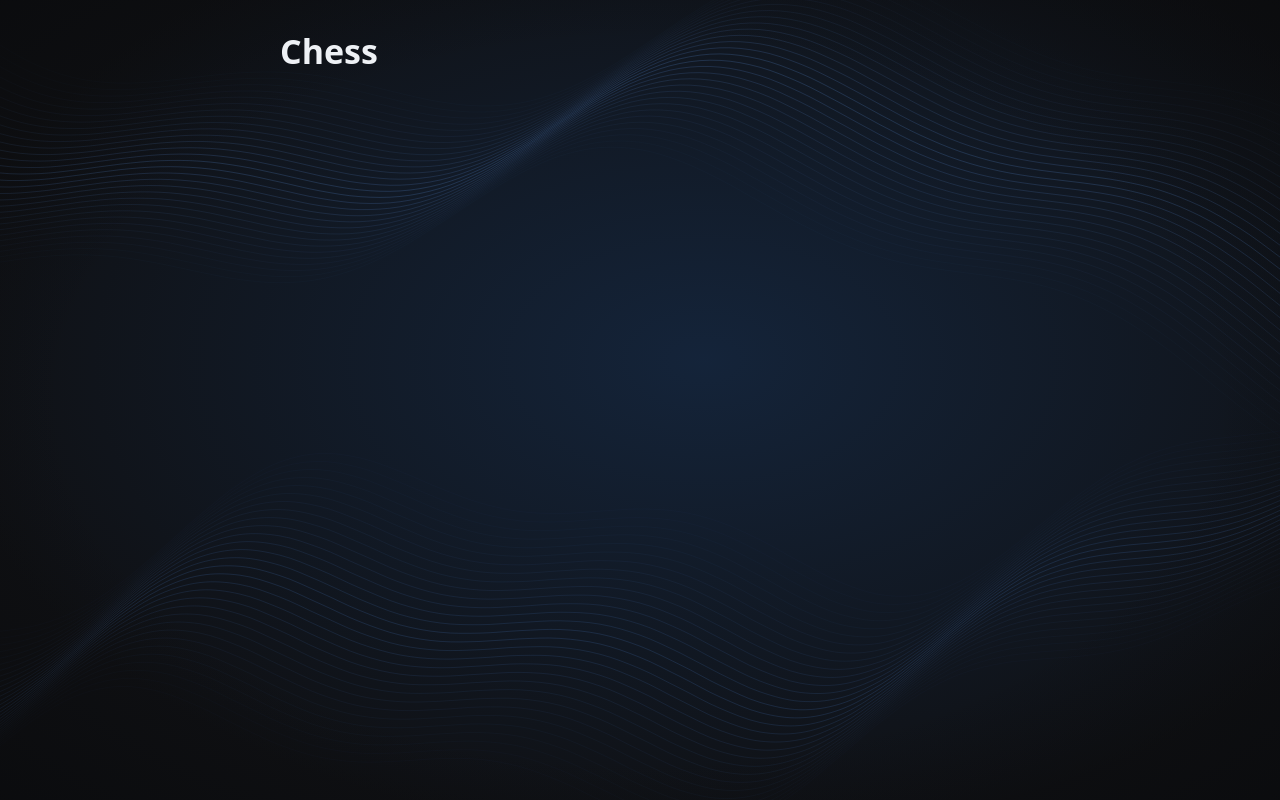
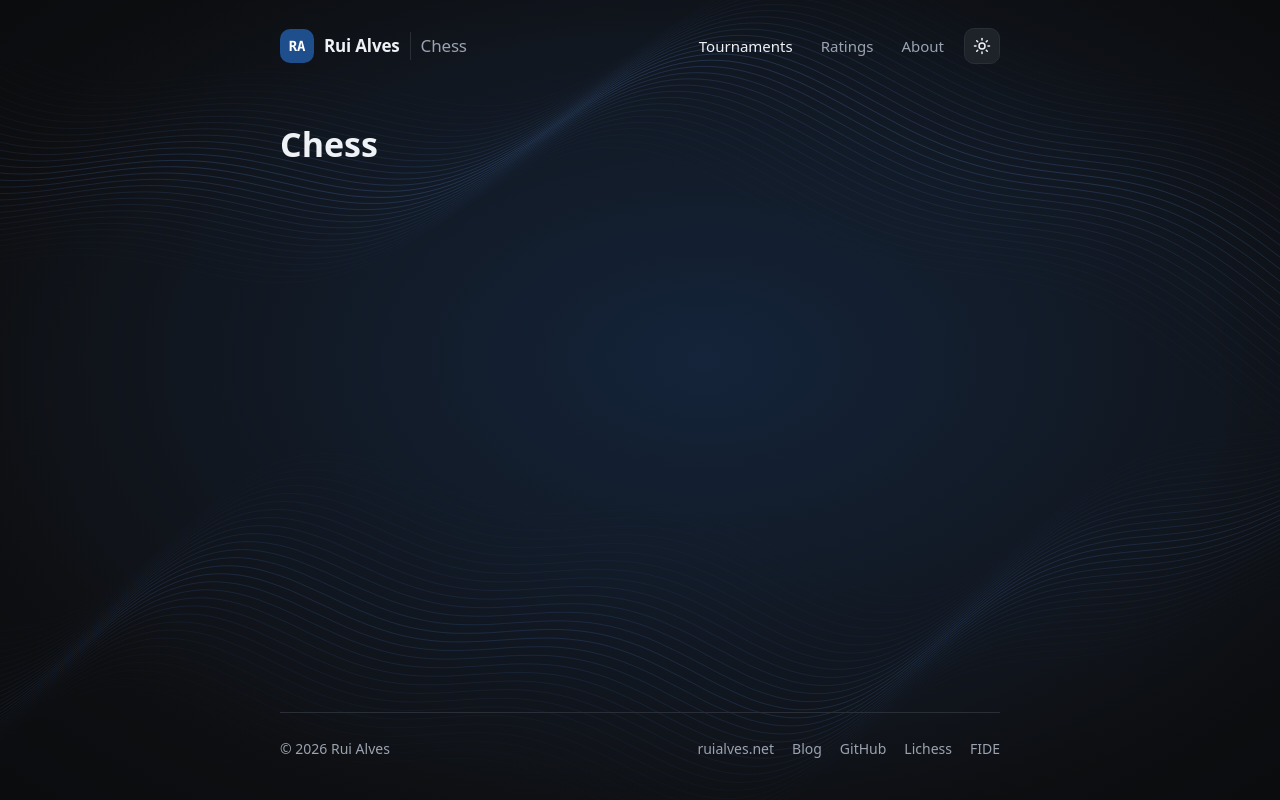
Before and after one commit to xRuiAlves/chess-games, an Astro site: page / in a window 1280 px wide. Built offline with nearby package versions, Linux system fonts and the light colour scheme; Astro itself is replaced by a stand-in of ours.

Commit message:
Add site header, footer and theme toggle

```diff
--- /dev/null
+++ b/src/components/Footer.astro
@@ -0,0 +1,63 @@
+---
+import { FIDE_ID, LICHESS_USER } from "../consts";
+
+const year = new Date().getFullYear();
+---
+
+<footer class="site-footer">
+    <div class="container">
+        <div class="inner">
+            <p>© {year} Rui Alves</p>
+            <ul>
+                <li><a href="https://ruialves.net/" rel="me">ruialves.net</a></li>
+                <li><a href="https://blog.ruialves.net/">Blog</a></li>
+                <li><a href="https://github.com/xRuiAlves" rel="me">GitHub</a></li>
+                <li><a href={`https://lichess.org/@/${LICHESS_USER}`} rel="me">Lichess</a></li>
+                <li><a href={`https://ratings.fide.com/profile/${FIDE_ID}`}>FIDE</a></li>
+            </ul>
+        </div>
+    </div>
+</footer>
+
+<style>
+    .site-footer {
+        padding: 40px 0;
+        color: var(--muted);
+        font-size: 0.875rem;
+    }
+
+    .inner {
+        display: flex;
+        flex-wrap: wrap;
+        align-items: center;
+        justify-content: space-between;
+        gap: 12px 24px;
+        padding-top: 24px;
+        border-top: 1px solid var(--border);
+    }
+
+    p {
+        margin: 0;
+    }
+
+    ul {
+        display: flex;
+        flex-wrap: wrap;
+        gap: 6px 18px;
+        margin: 0;
+        padding: 0;
+        list-style: none;
+    }
+
+    a {
+        color: inherit;
+        text-decoration: none;
+        transition: color 0.2s;
+    }
+
+    @media (hover: hover) {
+        a:hover {
+            color: var(--text);
+        }
+    }
+</style>
--- /dev/null
+++ b/src/components/Header.astro
@@ -0,0 +1,112 @@
+---
+import ThemeToggle from "./ThemeToggle.astro";
+
+const path = Astro.url.pathname.replace(/\/$/, "") || "/";
+---
+
+<header class="site-header">
+    <div class="container inner">
+        <a class="brand" href="/">
+            <span class="mark" aria-hidden="true">RA</span>
+            <span class="name">Rui Alves</span>
+            <span class="section">Chess</span>
+        </a>
+        <nav aria-label="Main">
+            <ul>
+                <li><a href="/" aria-current={path === "/" ? "page" : undefined}>Tournaments</a></li>
+                <li><a href="/ratings/" aria-current={path === "/ratings" ? "page" : undefined}>Ratings</a></li>
+                <li class="about"><a href="https://ruialves.net/" rel="me">About</a></li>
+                <li><ThemeToggle /></li>
+            </ul>
+        </nav>
+    </div>
+</header>
+
+<style>
+    .site-header {
+        padding: 28px 0;
+    }
+
+    .inner {
+        display: flex;
+        align-items: center;
+        justify-content: space-between;
+        gap: 16px;
+    }
+
+    .brand {
+        display: flex;
+        align-items: center;
+        gap: 10px;
+        color: var(--text);
+        font-weight: 700;
+        letter-spacing: -0.01em;
+        text-decoration: none;
+    }
+
+    .mark {
+        display: grid;
+        place-items: center;
+        width: 34px;
+        height: 34px;
+        background-color: #1f4e8c;
+        border-radius: 10px;
+        color: #ffffff;
+        font-family: var(--font-mono);
+        font-size: 0.875rem;
+    }
+
+    .section {
+        padding-left: 10px;
+        border-left: 1px solid var(--border);
+        color: var(--muted);
+        font-weight: 500;
+    }
+
+    ul {
+        display: flex;
+        align-items: center;
+        gap: 4px;
+        margin: 0;
+        padding: 0;
+        list-style: none;
+    }
+
+    nav a {
+        display: block;
+        padding: 6px 12px;
+        border-radius: 10px;
+        color: var(--muted);
+        font-size: 0.9375rem;
+        font-weight: 500;
+        text-decoration: none;
+        transition: color 0.2s, background-color 0.2s;
+    }
+
+    nav a[aria-current="page"] {
+        color: var(--text);
+    }
+
+    @media (hover: hover) {
+        nav a:hover {
+            background-color: var(--surface-2);
+            color: var(--text);
+        }
+    }
+
+    @media (max-width: 520px) {
+        .name {
+            display: none;
+        }
+    }
+
+    @media (max-width: 420px) {
+        nav a {
+            padding: 6px 8px;
+        }
+
+        .about {
+            display: none;
+        }
+    }
+</style>
--- /dev/null
+++ b/src/components/ThemeToggle.astro
@@ -0,0 +1,72 @@
+<button class="theme-toggle" type="button" aria-label="Switch to light theme">
+    <svg class="icon sun" viewBox="0 0 24 24" aria-hidden="true"><circle cx="12" cy="12" r="4"/><path d="M12 2v2"/><path d="M12 20v2"/><path d="m4.93 4.93 1.41 1.41"/><path d="m17.66 17.66 1.41 1.41"/><path d="M2 12h2"/><path d="M20 12h2"/><path d="m6.34 17.66-1.41 1.41"/><path d="m19.07 4.93-1.41 1.41"/></svg>
+    <svg class="icon moon" viewBox="0 0 24 24" aria-hidden="true"><path d="M12 3a6 6 0 0 0 9 9 9 9 0 1 1-9-9Z"/></svg>
+</button>
+
+<script>
+    const THEME_COLORS = { dark: "#0f1013", light: "#f3f5f8" };
+
+    function apply(theme: "dark" | "light") {
+        document.documentElement.dataset.theme = theme;
+        document.querySelector('meta[name="theme-color"]')?.setAttribute("content", THEME_COLORS[theme]);
+        const next = theme === "dark" ? "light" : "dark";
+        document.querySelectorAll(".theme-toggle").forEach((button) => {
+            button.setAttribute("aria-label", `Switch to ${next} theme`);
+        });
+    }
+
+    apply(document.documentElement.dataset.theme === "light" ? "light" : "dark");
+
+    document.querySelectorAll(".theme-toggle").forEach((button) => {
+        button.addEventListener("click", () => {
+            const theme = document.documentElement.dataset.theme === "light" ? "dark" : "light";
+            apply(theme);
+            try {
+                localStorage.setItem("theme", theme);
+            } catch {}
+        });
+    });
+</script>
+
+<style>
+    .theme-toggle {
+        display: grid;
+        place-items: center;
+        width: 36px;
+        height: 36px;
+        margin-left: 4px;
+        padding: 0;
+        background-color: var(--surface-2);
+        border: 1px solid var(--border);
+        border-radius: 10px;
+        color: var(--text);
+        cursor: pointer;
+        transition: border-color 0.2s, color 0.2s;
+    }
+
+    @media (hover: hover) {
+        .theme-toggle:hover {
+            border-color: var(--accent);
+            color: var(--accent);
+        }
+    }
+
+    .icon {
+        width: 18px;
+        height: 18px;
+        fill: none;
+        stroke: currentColor;
+        stroke-width: 2;
+        stroke-linecap: round;
+        stroke-linejoin: round;
+    }
+
+    .moon,
+    :global([data-theme="light"]) .sun {
+        display: none;
+    }
+
+    :global([data-theme="light"]) .moon {
+        display: block;
+    }
+</style>
--- a/src/layouts/BaseLayout.astro
+++ b/src/layouts/BaseLayout.astro
@@ -1,6 +1,8 @@
 ---
 import "@fontsource-variable/inter";
 import "../styles/global.css";
+import Header from "../components/Header.astro";
+import Footer from "../components/Footer.astro";
 import { SITE_DESCRIPTION, SITE_TITLE } from "../consts";
 
 interface Props {
@@ -30,8 +32,10 @@ const fullTitle = title ? `${title} · ${SITE_TITLE}` : SITE_TITLE;
     </head>
     <body>
         <a class="skip-link" href="#main">Skip to content</a>
+        <Header />
         <main id="main">
             <slot />
         </main>
+        <Footer />
     </body>
 </html>
```
